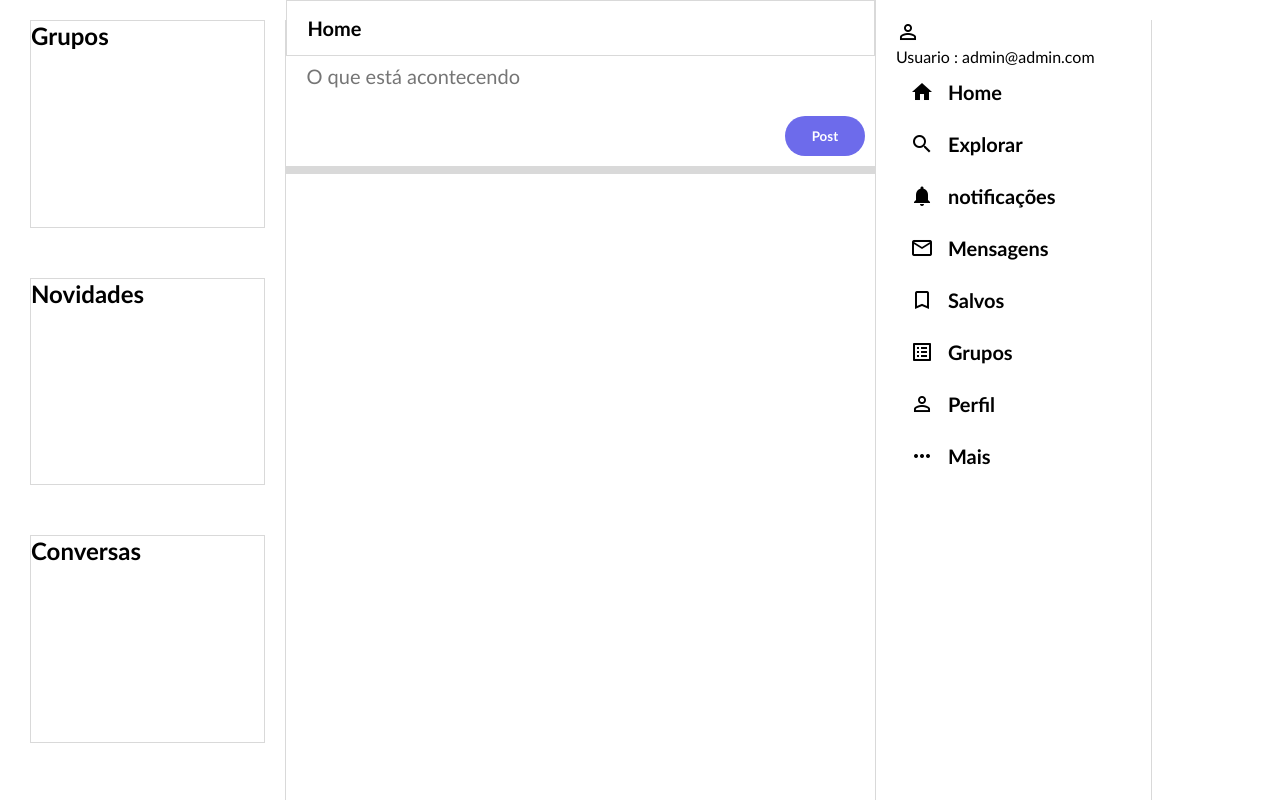
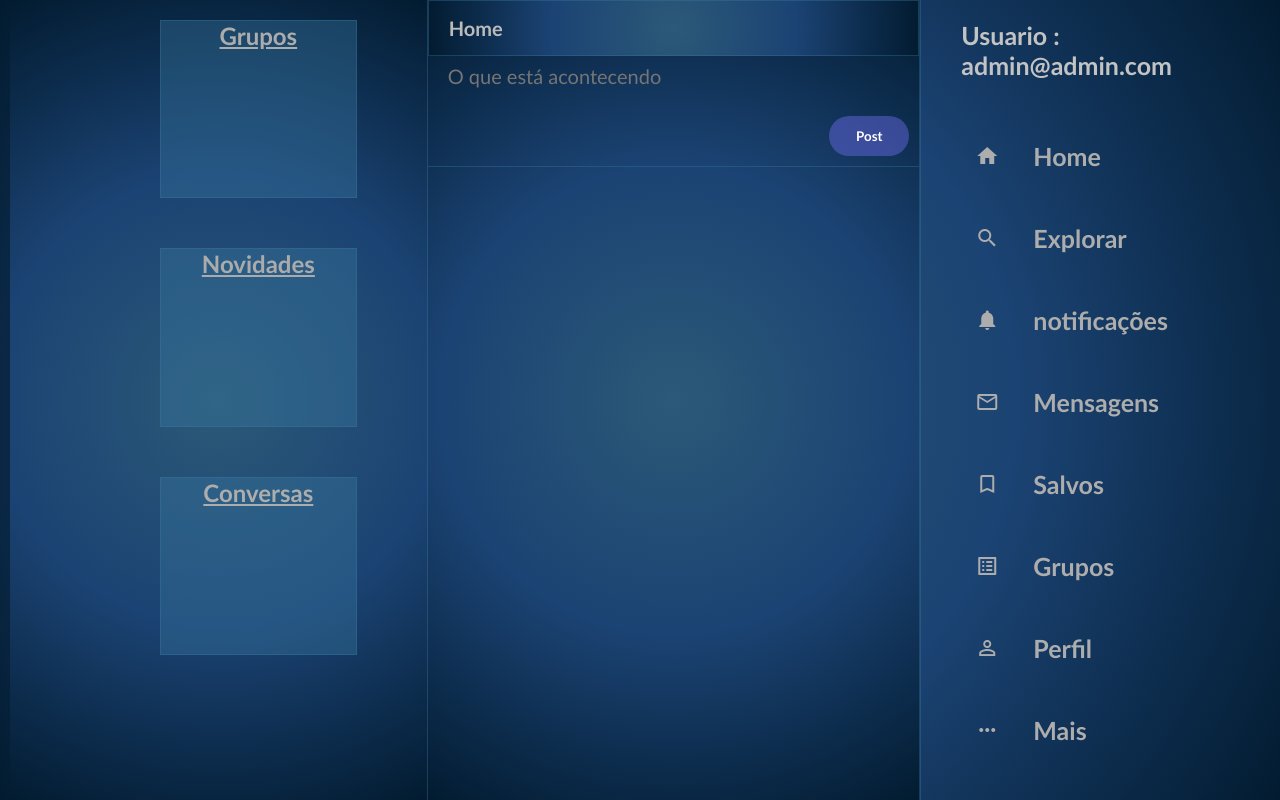
Before and after one commit to codebr01/Rede-Ufpi, a Django app: template app_rede_ufpi/templates/redeufpi/tela_inicial.html in a window 1280 px wide. Run offline with Django 4.2, Linux system fonts and the light colour scheme; the template is opened without the code that fills it, so the values that code supplies are empty; a user stored in the database is signed in.

Commit message:
tela inicial

```diff
--- a/app_rede_ufpi/templates/redeufpi/tela_inicial.html
+++ b/app_rede_ufpi/templates/redeufpi/tela_inicial.html
@@ -38,8 +38,7 @@
         </div>
     </div>
     <div class="sidebar">
-        <span class="material-icons">perm_identity</span>
-        <p>Usuario : {{ user.email }}</p>
+        <p class="usuario">Usuario : {{ user.email }}</p>
 
         <div class="sidebarOption">
             <span class="material-icons">home</span>
--- a/static/css/telainicial.css
+++ b/static/css/telainicial.css
@@ -3,10 +3,12 @@
     padding: 0;
     font-family: 'Gill Sans', 'Gill Sans MT', Calibri, 'Trebuchet MS', sans-serif;
     box-sizing: border-box;
+
 }
 body{
-    --site-color: #6D6BEB;
-    --site-background: #D9D9D9;
+    --site-color: #6d6beb73;
+    --site-background: rgba(58, 119, 159, 0.375);
+    background: radial-gradient(circle, rgb(44, 89, 120), rgb(27, 67, 115), rgb(2, 27, 48));
 }
 body{
     display: flex;
@@ -18,49 +20,59 @@ body{
 }
 
 .sidebar{
-    border-right: 1px solid var(--site-background);
+    border-left: 1px solid var(--site-background);
     flex: 0.2;
     min-width: 250px;
-    margin-top: 20px;
+    padding-top: 20px;
+    margin-top: 0px;
     padding-left: 20px;
     padding-right: 20px;
 }
 .sidebarOption .material-icons{
     padding: 14px;
+    margin-left: 20px;
 }
 
 .sidebarOption{
+    margin-top: 30px;
+    color: rgb(173, 173, 173);
     display: flex;
     align-items: center;
     cursor: pointer;
 }
 
 .sidebarOption h2{
+
     font-weight: 800;
-    font-size: 20px;
-    margin-right: 20px;
+    font-size: 25px;
+    margin-left: 20px;
 }
 
 .sidebarOption:hover{
+    color: white;
     background-color: var(--site-color);
     border-radius: 30px;
-    color: white;
-    transition: color 100ms ease-out;
+    transition: color 0.2s ease-out;
 }
 
 .feed{
     flex: 0.5;
     border-right: 1px solid var(--site-background);
     min-width: fit-content;
-    overflow: scroll75}
+    overflow: scroll;
+
+}
 
 .feed__header{
     position: sticky;
     top: 0;
-    background-color: white;
+    background-color: rgb(142, 142, 142);
     z-index: 100;
     border: 1px solid var(--site-background);
     padding: 15px 20px;
+    background: radial-gradient(circle, rgb(44, 89, 120), rgb(27, 67, 115), rgb(2, 27, 48));
+    color: rgb(187, 187, 187);
+
 }
 
 .feed__header h2{
@@ -75,6 +87,7 @@ body{
 .feed{
     -ms-overflow-style: none;
     scrollbar-width: none;
+    background: radial-gradient(circle, rgb(44, 89, 120), rgb(27, 67, 115), rgb(2, 27, 48));
 }
 
 .postbox__input{
@@ -84,13 +97,15 @@ body{
 
 .postBox{
     padding-bottom: 10px;
-    border-bottom: 8px solid var(--site-background);
+    border-bottom: 1px solid var(--site-background);
     padding-right: 10px;
 }
 
 .postBox form{
     display: flex;
     flex-direction: column;
+
+
 }
 
 .postbox__input{
@@ -104,6 +119,9 @@ body{
     font-size: 20px;
     border: none;
     outline: none;
+    background-color: transparent;
+    color: #D9D9D9;
+
 }
 
 .postBox__postButton{
@@ -117,30 +135,52 @@ body{
     height: 40px;
     margin-top: 20px;
     margin-left: auto;
+
 }
 
 .otherSidebar{
     border-right: 1px solid var(--site-background);
     flex: 0.2;
     min-width: 250px;
-    margin-top: 20px;
-    padding-left: 20px;
-    padding-right: 20px;
+    padding-top: 20px;
+    padding-left: 150px;
+    padding-right: 70px;
+    background: radial-gradient(circle, rgb(44, 89, 120), rgb(27, 67, 115), rgb(2, 27, 48));
+    color: white;
 }
 .grupos{
 
     padding-bottom: 75%;
     border: 1px solid var(--site-background);
+    background-color: var(--site-background);
+    text-align: center;
+    color: rgb(172, 172, 172);
+    text-decoration: underline;
 }
 .novidades{
 
     padding-bottom: 75%;
     margin-top: 50px;
     border: 1px solid var(--site-background);
+    background-color: var(--site-background);
+    text-align: center;
+    color: rgb(171, 171, 171);
+    text-decoration: underline;
 }
 .conversas{
 
     padding-bottom: 75%;
     margin-top: 50px;
     border: 1px solid var(--site-background);
+    background-color: var(--site-background);
+    text-align: center;
+    color: rgb(173, 173, 173);
+    text-decoration: underline;
 }
+.usuario{
+    color: rgb(195, 195, 195);
+    font-weight: 800;
+    font-size: 25px;
+    margin-left: 20px;
+    margin-bottom: 50px;
+}
```
